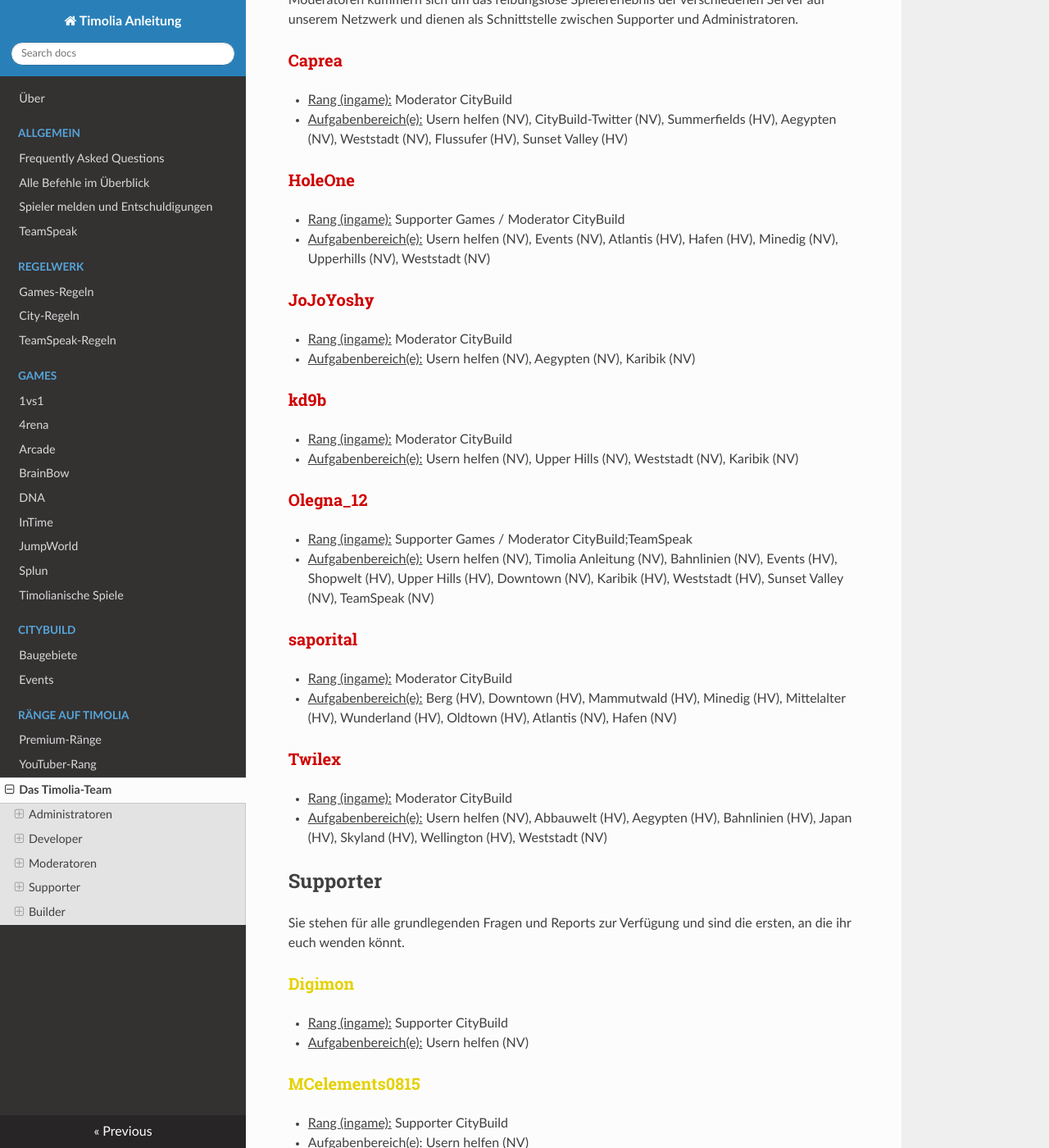
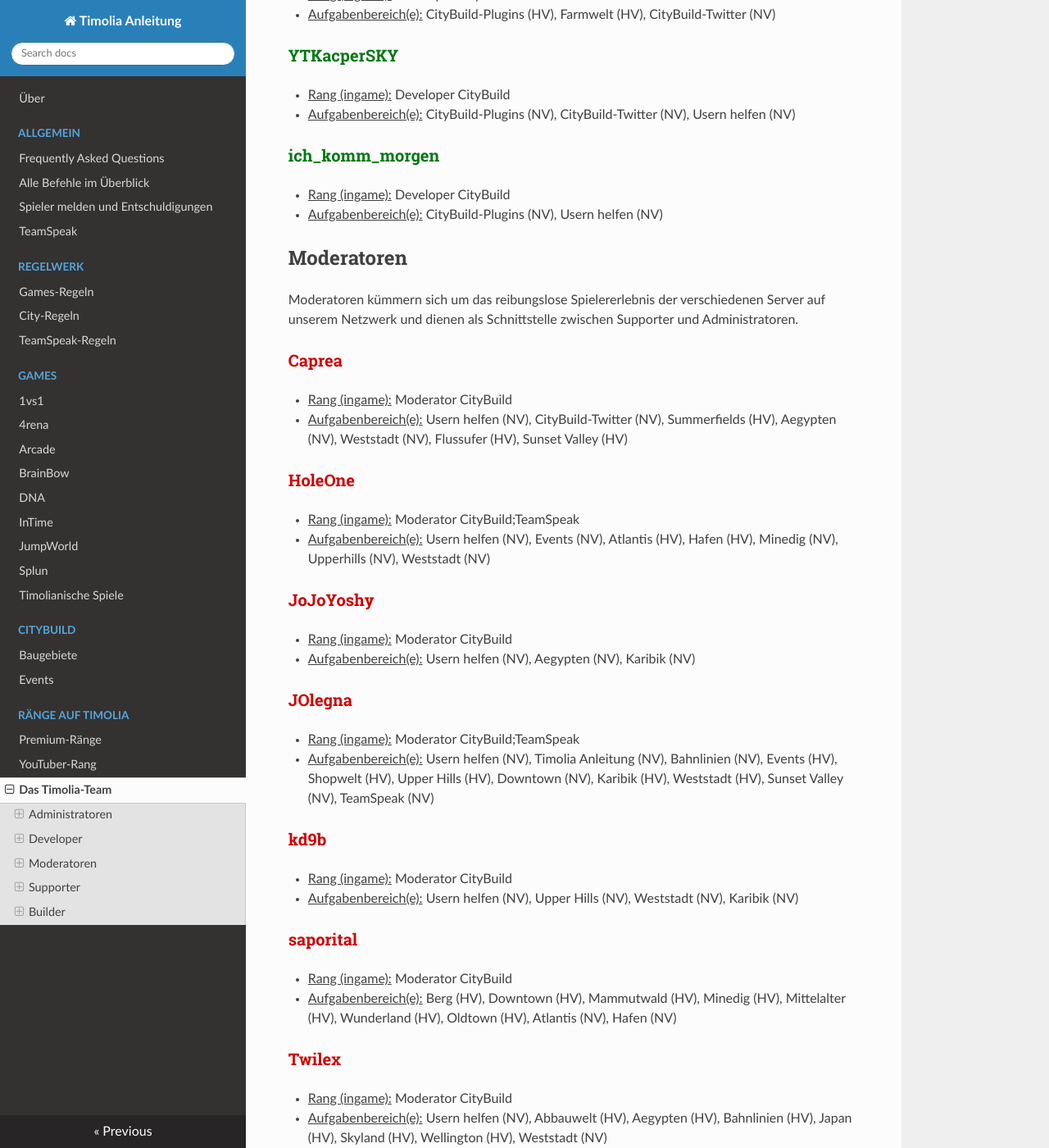
Before and after one commit to TimoliaDE/HowTo, an MkDocs documentation site: the page built from docs/ranks/team.md, in a window 1280 px wide and 1400 px high, scrolled down 13011 px. Shown: the whole window at 82% size. Built offline with MkDocs 1.6.1, drawn with Linux system fonts in a browser that asks for light colours; nearby versions of some CDN libraries; old or Windows-style settings are respelled for this version of MkDocs; some of the changed text lies outside the part shown.

Commit message:
Teammitglieder

```diff
--- a/docs/ranks/team.md
+++ b/docs/ranks/team.md
@@ -9,23 +9,23 @@ Administratoren kümmern sich um die Technik von Timolia. Angefangen bei den Plu
 Außerdem sind sie für die Website und den TeamSpeak-Server zuständig.
 
 ###<strong>Edgxxar</span></strong>
-- <u>Rang (ingame)::</u> Administrator Games;CityBuild
+- <u>Rang (ingame):</u> Administrator Games;CityBuild
 - <u>Aufgabenbereich(e):</u> Timolia-Plugins (HV), Root-Server (NV)
 
 ###<strong>MCExpertDE</strong>
-- <u>Rang (ingame)::</u> Administrator Games;CityBuild;TeamSpeak
+- <u>Rang (ingame):</u> Administrator Games;CityBuild;TeamSpeak
 - <u>Aufgabenbereich(e):</u> Hardware (NV), Timolia-Plugins (HV), Games (HV)
 
 ###<strong>Moehritz</strong>
-- <u>Rang (ingame)::</u> Administrator Games;CityBuild;TeamSpeak
+- <u>Rang (ingame):</u> Administrator Games;CityBuild;TeamSpeak
 - <u>Aufgabenbereich(e):</u> Development (HV), Timolia-Plugins (HV)
 
 ###<strong>Niklas</strong>
-- <u>Rang (ingame)::</u> Administrator Games;TeamSpeak
+- <u>Rang (ingame):</u> Administrator Games;TeamSpeak
 - <u>Aufgabenbereich(e):</u> Website (HV), Interne Webanwendung (HV), Usern helfen (NV), Ansprechpartner f. Games-Supporter (NV), TeamSpeak (NV), Twitter (NV), Facebook (NV), Bautresor (NV)
 
 ###<strong>xiantiel</strong>
-- <u>Rang (ingame)::</u> Administrator Games;CityBuild;TeamSpeak
+- <u>Rang (ingame):</u> Administrator Games;CityBuild;TeamSpeak
 - <u>Aufgabenbereich(e):</u> Hardware (HV), Buycraft (HV), Nitrado (HV), Management (HV), Root-Server (HV)
 
 ## Developer
@@ -36,8 +36,12 @@ Sie kümmern sich um die Timolia-Plugins, entwickeln neue Features und Spielmodi
 - <u>Rang (ingame):</u> Expert
 - <u>Aufgabenbereich(e):</u> Timolia-Plugins (NV)
 
+### <strong><span style="color:#007812">Caelis</span></strong>
+- <u>Rang (ingame):</u> Supporter Games;CityBuild;TeamSpeak
+- <u>Aufgabenbereich(e):</u> Ansprechpartner f. Development (HV), Timolia-Plugins (NV)
+
 ### <strong><span style="color:#007812">LastR_Raziel</span></strong>
-- <u>Rang (ingame):</u> Spieler
+- <u>Rang (ingame):</u> Pro
 - <u>Aufgabenbereich(e):</u> Anti-Cheat (HV)
 
 ### <strong><span style="color:#007812">logito111</span></strong>
@@ -117,16 +121,16 @@ Sie stehen für alle grundlegenden Fragen und Reports zur Verfügung und sind di
 - <u>Aufgabenbereich(e):</u> Usern helfen (NV), Anregungen u. Vorschlaege Forum (HV), TeamSpeak (NV)
 
 ###<strong><span style="color:#E4D100">blackINK_</span></strong>
-- <u>Rang (ingame):</u> Supporter Games,TeamSpeak
+- <u>Rang (ingame):</u> Supporter Games;TeamSpeak
 - <u>Aufgabenbereich(e):</u> Usern helfen (NV), TeamSpeak (NV)
 
 ###<strong><span style="color:#E4D100">Bukkit_PVP</span></strong>
-- <u>Rang (ingame):</u> Supporter Games / Developer CityBuild
+- <u>Rang (ingame):</u> Supporter Games
 - <u>Aufgabenbereich(e):</u> Usern helfen (NV)
 
 ###<strong><span style="color:#E4D100">Caelis</span></strong>
-- <u>Rang (ingame):</u> Supporter Games;CityBuild;TeamSpeak / Developer Games
-- <u>Aufgabenbereich(e):</u> Usern helfen (NV), Bautresor (NV), Spieler melden Forum (NV), Ansprechpartner f. Development (HV), TeamSpeak (NV)
+- <u>Rang (ingame):</u> Supporter Games;CityBuild;TeamSpeak
+- <u>Aufgabenbereich(e):</u> JumpWorld Bilder (HV), Usern helfen (NV), Bautresor (NV), Bug melden Forum (NV), TeamSpeak (NV)
 
 ###<strong><span style="color:#E4D100">byShadow</span></strong>
 - <u>Rang (ingame):</u> Supporter Games
@@ -187,6 +191,10 @@ Sie stehen für alle grundlegenden Fragen und Reports zur Verfügung und sind di
 ###<strong><span style="color:#E4D100">ItsSarahh</span></strong>
 - <u>Rang (ingame):</u> Supporter Games
 - <u>Aufgabenbereich(e):</u> Usern helfen (NV), Twitter (NV)
+
+### <strong><span style="color:#E4D100">JOlegna</span></strong>
+- <u>Rang (ingame):</u> Supporter Games
+- <u>Aufgabenbereich(e):</u> Usern helfen (NV), TeamSpeak (NV), Entschuldigungen (NV)
 
 ###<strong><span style="color:#E4D100">Jxvxn</span></strong>
 - <u>Rang (ingame):</u> Supporter Games;TeamSpeak
@@ -204,9 +212,13 @@ Sie stehen für alle grundlegenden Fragen und Reports zur Verfügung und sind di
 - <u>Rang (ingame):</u> Supporter Games
 - <u>Aufgabenbereich(e):</u> Usern helfen (NV)
 
+### <strong><span style="color:#E4D100">Lascona</span></strong>
+- <u>Rang (ingame):</u> Supporter Games
+- <u>Aufgabenbereich(e):</u> Usern helfen (NV)
+
 ###<strong><span style="color:#E4D100">L0L0</span></strong>
 - <u>Rang (ingame):</u> Supporter Games
-- <u>Aufgabenbereich(e):</u> Usern helfen (NV)
+- <u>Aufgabenbereich(e):</u> Usern helfen (NV), Spieler melden Forum (NV)
 
 ###<strong><span style="color:#E4D100">LeePvP</span></strong>
 - <u>Rang (ingame):</u> Supporter Games
@@ -217,8 +229,8 @@ Sie stehen für alle grundlegenden Fragen und Reports zur Verfügung und sind di
 - <u>Aufgabenbereich(e):</u> Usern helfen (NV)
 
 ###<strong><span style="color:#E4D100">logito111</span></strong>
-- <u>Rang (ingame):</u> Supporter Games / Developer Games
-- <u>Aufgabenbereich(e):</u> Usern helfen (NV), Timolia-Plugins (NV)
+- <u>Rang (ingame):</u> Supporter Games
+- <u>Aufgabenbereich(e):</u> Usern helfen (NV)
 
 ### <strong><span style="color:#E4D100">Loris</span></strong>
 - <u>Rang (ingame):</u> Supporter Games
@@ -235,10 +247,6 @@ Sie stehen für alle grundlegenden Fragen und Reports zur Verfügung und sind di
 ### <strong><span style="color:#E4D100">mTAce</span></strong>
 - <u>Rang (ingame):</u> Supporter Games
 - <u>Aufgabenbereich(e):</u> Usern helfen (NV)
-
-###<strong><span style="color:#E4D100">Olegna_12</span></strong>
-- <u>Rang (ingame):</u> Supporter Games / Moderator CityBuild;TeamSpeak
-- <u>Aufgabenbereich(e):</u> Usern helfen (NV), TeamSpeak (NV), Entschuldigungen (NV)
 
 ###<strong><span style="color:#E4D100">ProoYo</span></strong>
 - <u>Rang (ingame):</u> Supporter Games
@@ -300,13 +308,17 @@ Sie stehen für alle grundlegenden Fragen und Reports zur Verfügung und sind di
 - <u>Rang (ingame):</u> Supporter Games
 - <u>Aufgabenbereich(e):</u> Usern helfen (NV)
 
+### <strong><span style="color:#E4D100">xJu1ia</span></strong>
+- <u>Rang (ingame):</u> Supporter Games
+- <u>Aufgabenbereich(e):</u> Usern helfen (NV)
+
 ### <strong><span style="color:#E4D100">xN0AH</span></strong>
 - <u>Rang (ingame):</u> Supporter Games
 - <u>Aufgabenbereich(e):</u> Usern helfen (NV)
 
 ###<strong><span style="color:#E4D100">Zortax</span></strong>
-- <u>Rang (ingame):</u> Supporter Games / Developer Games
-- <u>Aufgabenbereich(e):</u> Usern helfen (NV), Timolia-Plugins (NV)
+- <u>Rang (ingame):</u> Supporter Games
+- <u>Aufgabenbereich(e):</u> Usern helfen (NV)
 
 ## Builder
 
@@ -392,7 +404,7 @@ Außerdem sind sie für die Website und den TeamSpeak-Server zuständig.
 Sie kümmern sich um die Timolia-Plugins, entwickeln neue Features und Spielmodi und helfen bei Problemen und Bugs.
 
 ###<strong><span style="color:#007812">Bukkit_PVP</span></strong>
-- <u>Rang (ingame):</u> Supporter Games / Developer CityBuild
+- <u>Rang (ingame):</u> Developer CityBuild
 - <u>Aufgabenbereich(e):</u> CityBuild-Plugins (NV), CityBuild-Twitter (NV)
 
 ###<strong><span style="color:#007812">tr7zw</span></strong>
@@ -416,20 +428,21 @@ Moderatoren kümmern sich um das reibungslose Spielererlebnis der verschiedenen
 - <u>Aufgabenbereich(e):</u> Usern helfen (NV), CityBuild-Twitter (NV), Summerfields (HV), Aegypten (NV), Weststadt (NV), Flussufer (HV), Sunset Valley (HV)
 
 ###<strong><span style="color:#CF0101">HoleOne</span></strong>
-- <u>Rang (ingame):</u> Supporter Games / Moderator CityBuild
+- <u>Rang (ingame):</u> Moderator CityBuild;TeamSpeak
 - <u>Aufgabenbereich(e):</u> Usern helfen (NV), Events (NV), Atlantis (HV), Hafen (HV), Minedig (NV), Upperhills (NV), Weststadt (NV)
 
 ###<strong><span style="color:#CF0101">JoJoYoshy</span></strong>
 - <u>Rang (ingame):</u> Moderator CityBuild
 - <u>Aufgabenbereich(e):</u> Usern helfen (NV), Aegypten (NV), Karibik (NV)
 
+### <strong><span style="color:#CF0101">JOlegna</span></strong>
+- <u>Rang (ingame):</u> Moderator CityBuild;TeamSpeak
+- <u>Aufgabenbereich(e):</u> Usern helfen (NV), Timolia Anleitung (NV), Bahnlinien (NV), Events (HV), Shopwelt (HV), Upper Hills (HV), Downtown (NV), Karibik (HV), Weststadt (HV), Sunset Valley (NV), TeamSpeak (NV)
+
+
 ###<strong><span style="color:#CF0101">kd9b</span></strong>
 - <u>Rang (ingame):</u> Moderator CityBuild
 - <u>Aufgabenbereich(e):</u> Usern helfen (NV), Upper Hills (NV), Weststadt (NV), Karibik (NV)
-
-###<strong><span style="color:#CF0101">Olegna_12</span></strong>
-- <u>Rang (ingame):</u> Supporter Games / Moderator CityBuild;TeamSpeak
-- <u>Aufgabenbereich(e):</u> Usern helfen (NV), Timolia Anleitung (NV), Bahnlinien (NV), Events (HV), Shopwelt (HV), Upper Hills (HV), Downtown (NV), Karibik (HV), Weststadt (HV), Sunset Valley (NV), TeamSpeak (NV)
 
 ###<strong><span style="color:#CF0101">saporital</span></strong>
 - <u>Rang (ingame):</u> Moderator CityBuild
@@ -552,7 +565,7 @@ Hier werden die Aus- und Eintritte, bzw. Befoerderungen und Degradierungen im Te
 |Zortax | <span style="color:#007812">Developer</span> | <span style="color:#E4D100">Supporter</span> | Zusaetzlich zu Developer | 25.03.16 |
 |Niklas | <span style="color:#CF0101">Moderator</span> | <span style="color:#5858FA">Administrator</span> | - | 13.04.16 |
 |Shustin | <span style="color:#848484">Spieler</span> | <span style="color:#007812">Developer</span> | - | 13.04.16 |
-|St3giLiebtTim | <span style="color:#00F9EC">Expert</span> | <span style="color:#E4D100">Supporter</span> | Positiv aufgefallen | 09.05.16 |
+|Lascona | <span style="color:#00F9EC">Expert</span> | <span style="color:#E4D100">Supporter</span> | Positiv aufgefallen | 09.05.16 |
 |xJu1ia | <span style="color:#00F9EC">Expert</span> | <span style="color:#E4D100">Supporter</span> | Positiv aufgefallen | 09.05.16 |
 |TobCrafterDE | <span style="color:#00F9EC">Expert</span> | <span style="color:#E4D100">Supporter</span> | Positiv aufgefallen | 04.06.16 |
 |xH3lix | <span style="color:#00F9EC">Expert</span> | <span style="color:#E4D100">Supporter</span> | Positiv aufgefallen | 04.06.16 |
@@ -561,3 +574,4 @@ Hier werden die Aus- und Eintritte, bzw. Befoerderungen und Degradierungen im Te
 |xN0AH | <span style="color:#00F9EC">Expert</span> | <span style="color:#E4D100">Supporter</span> | Positiv aufgefallen | 04.06.16 |
 |Elegeta | <span style="color:#00F9EC">Expert</span> | <span style="color:#E4D100">Supporter</span> | Positiv aufgefallen | 04.06.16 |
 |Flaxify | <span style="color:#00F9EC">Expert</span> | <span style="color:#E4D100">Supporter</span> | Positiv aufgefallen | 04.06.16 |
+|TheNero | <span style="color:#E4D100">Supporter</span> | <span style="color:#F99500">Pro</span> | Keine Motivation mehr | 24.06.16 |
```
Also changed, not shown: other parts of docs/ranks/team.md (+3 -3 lines).
